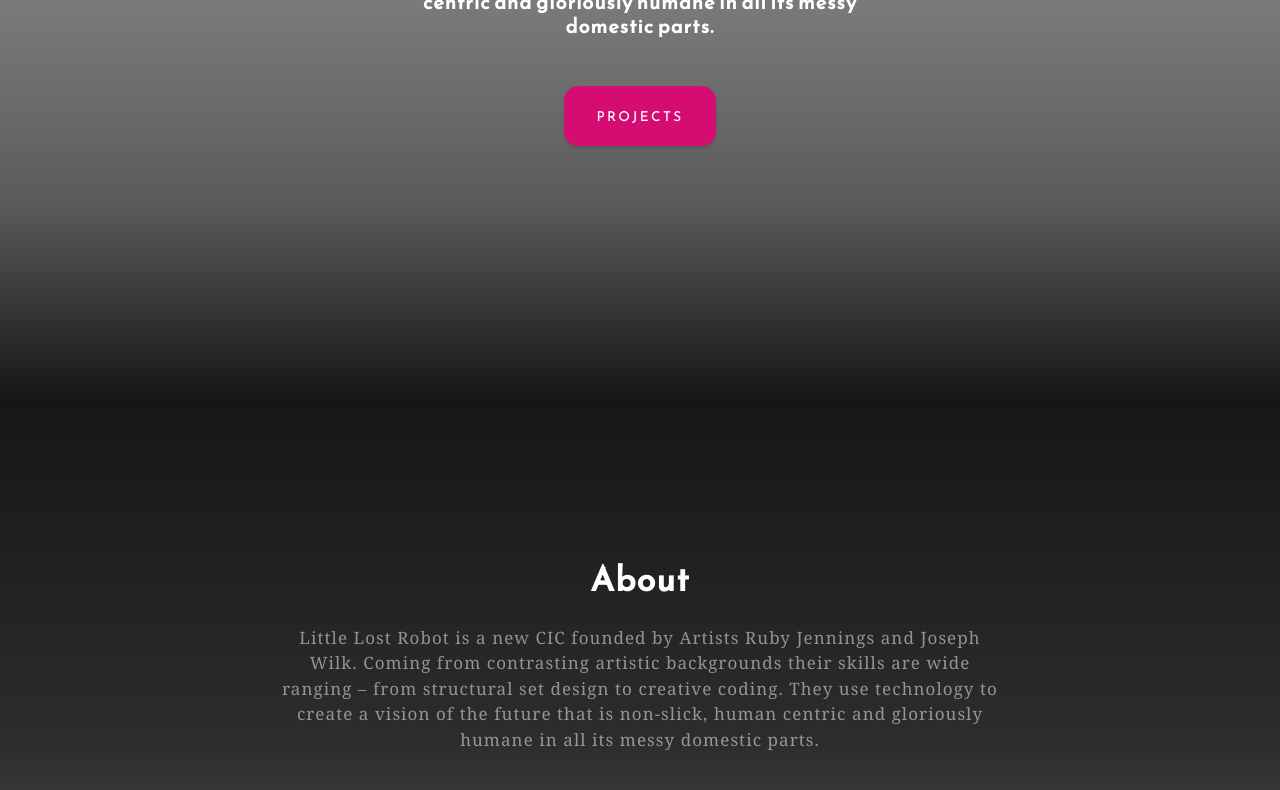
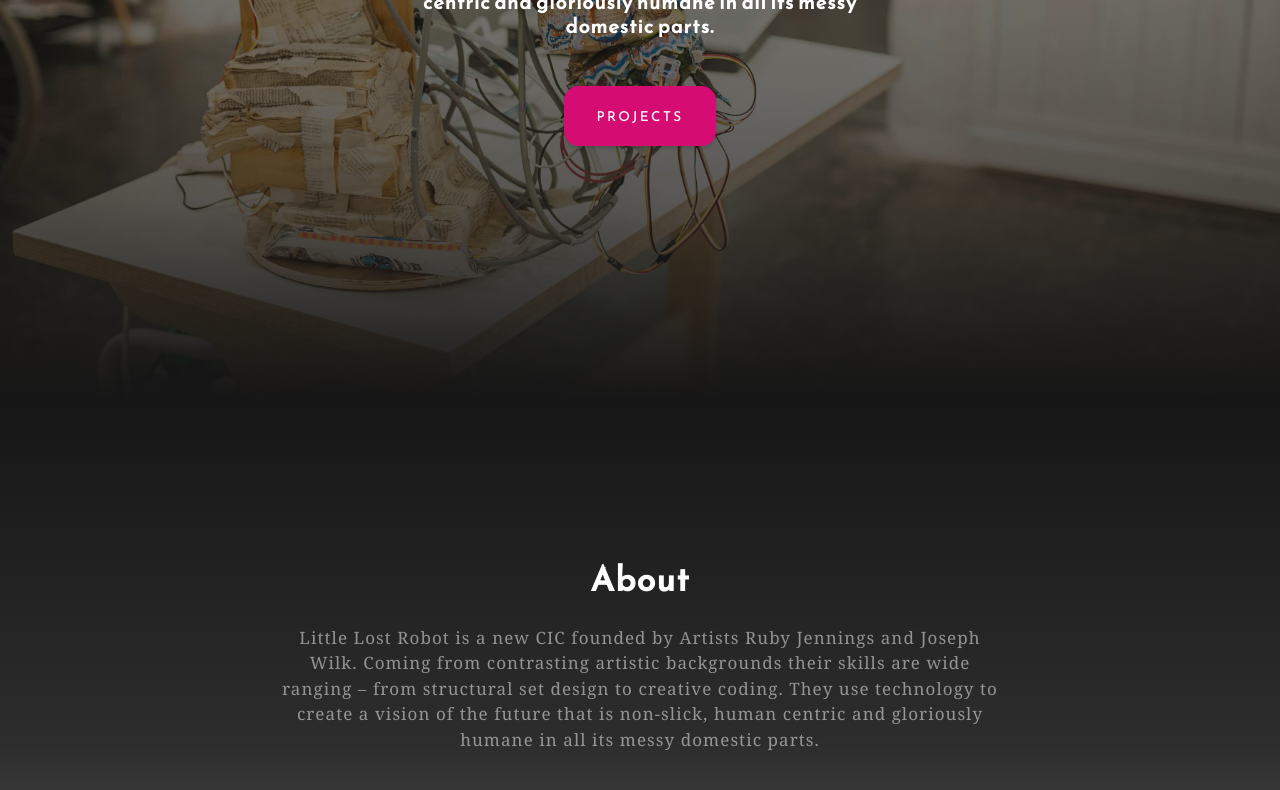
Before and after one commit to little-lost-robot/litte-lost-robot.github.io, a plain HTML site: page index.html in a window 1280 px wide. Shown: the part 400-1190 px from the top of the page. Drawn offline with Linux system fonts and the light colour scheme.

Commit message:
add image back

```diff
--- a/css/grayscale.css
+++ b/css/grayscale.css
@@ -90,7 +90,7 @@
   height: auto;
   min-height: 35rem;
   padding: 15rem 0;
-  background: linear-gradient(to bottom, rgba(22, 22, 22, 0.3) 0%, rgba(22, 22, 22, 0.7) 75%, #161616 100%);
+  background: linear-gradient(to bottom, rgba(22, 22, 22, 0.3) 0%, rgba(22, 22, 22, 0.7) 75%, #161616 100%), url("../img/bg-masthead.jpg");
   background-position: center;
   background-repeat: no-repeat;
   background-attachment: scroll;
```
